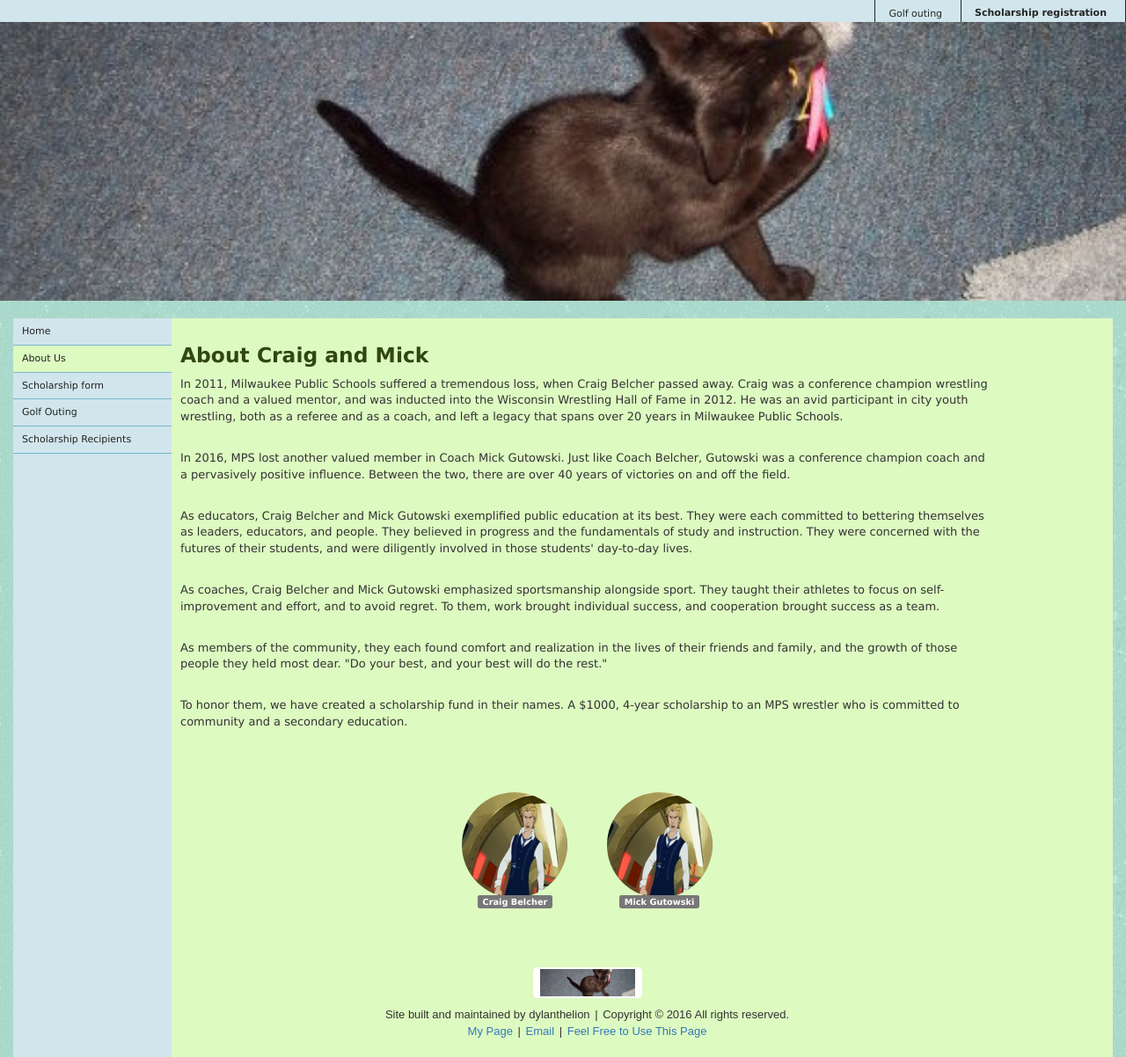
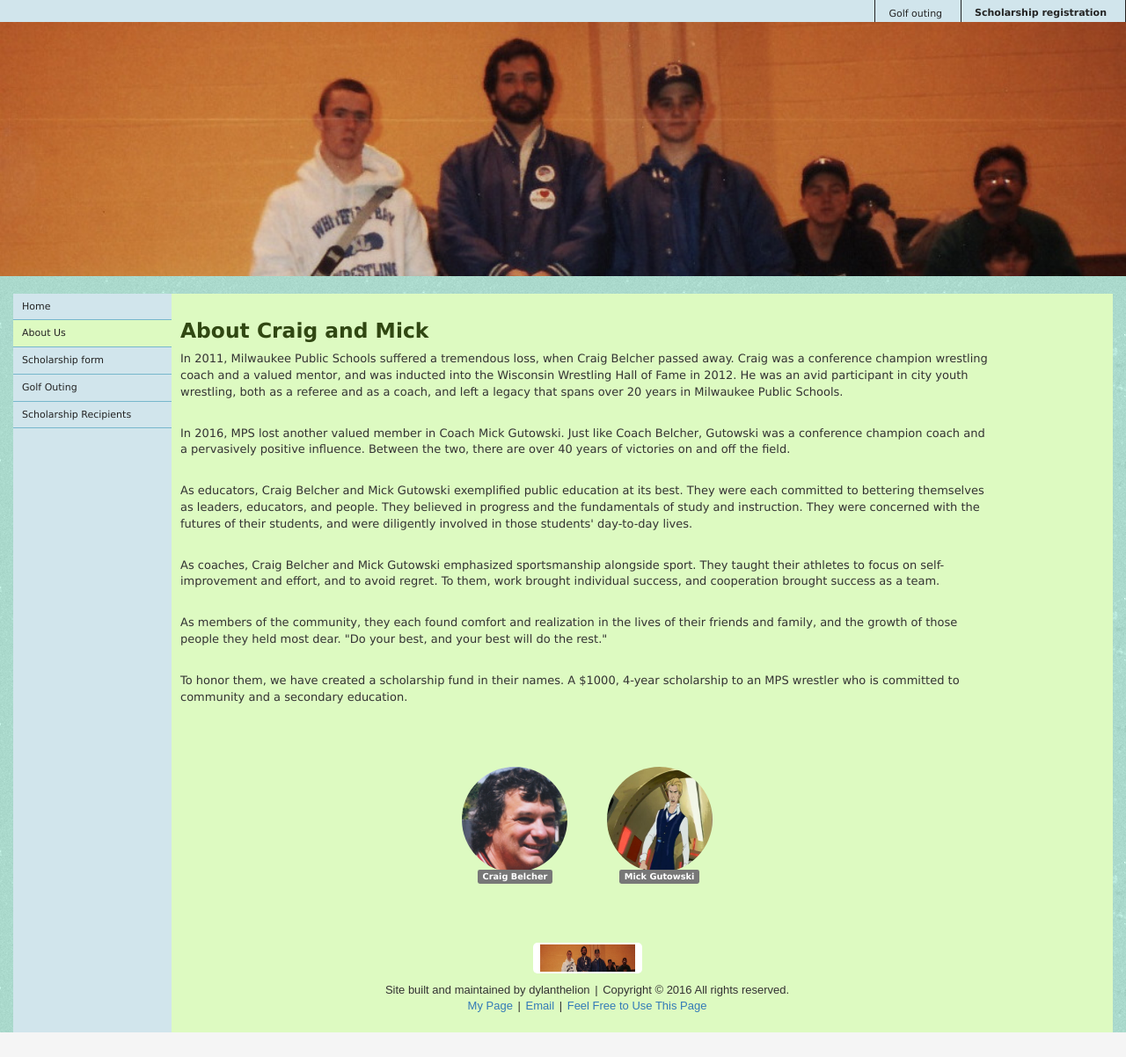
Before and after one commit to dylanthelion/dadsSite, a website: page public/html/aboutUs.html in a window 1280 px wide. Shown: the whole page at 88% size. After the commit the page ends 1174 px from the top, so only its background shows below. Drawn offline with Linux system fonts and the light colour scheme.

Commit message:
images Added banner and profile images to project Added options to img src's

```diff
--- a/public/html/aboutUs.html
+++ b/public/html/aboutUs.html
@@ -41,7 +41,7 @@
               <!-- Banner -->
               <div align='center' >
                   <div style='background-color:#      ;' class='banner-image-container' >
-                    <a target='_blank' href='/'><img border='0'title='Craig Belcher Memorial Scholarship Fund annual charity golf outing' alt='Craig Belcher Memorial Scholarship Fund annual charity golf outing' src='/assets/blackLure.jpg' id='bannerImage' class='.img-responsive' align='center'/></a>
+                    <a target='_blank' href='/'><img border='0'title='Craig Belcher Memorial Scholarship Fund annual charity golf outing' alt='Craig Belcher Memorial Scholarship Fund annual charity golf outing' src='/assets/banner1.jpg' id='bannerImage' class='.img-responsive' align='center'/></a>
                   </div>
                 </div>
               </div>
@@ -99,7 +99,7 @@
                   <div class='profile-pic-container'>
                     <div class='profile-pic-inner'>
                       <div>
-                        <img class='img-circle profile-image-small' src="/assets/BOWIE.jpg">
+                        <img class='img-circle profile-image-small' src="/assets/profile2.jpg">
                         <div>
                           <span class='label label-default'>Craig Belcher</span>
                         </div>
@@ -118,7 +118,7 @@
                   <div>
                     <div>
                       <div class='footer-wrapper'>
-                        <a href='http://www.dylanthelion.com/' target='_blank'><img src='/assets/blackLure.jpg' class='logo'></a>
+                        <a href='http://www.dylanthelion.com/' target='_blank'><img src='/assets/banner1.jpg' class='logo'></a>
                         <p>Site built and maintained by dylanthelion<span> | </span>Copyright © 2016  All rights reserved.</p>
                         <ul>
                           <li>
```
Also changed, not shown: index.html (+2 -2 lines), public/html/golfRegistration.html (+2 -2 lines), public/html/recipients.html (+2 -2 lines), public/assets/banner1.jpg (added), public/assets/banner2.jpg (added), public/assets/banner3.jpg (added), public/assets/banner4.jpg (added), public/assets/banner5.jpg (added), public/assets/banner6.jpg (added), public/assets/profile1.jpg (added), public/assets/profile2.jpg (added), public/assets/profile3.jpg (added), public/assets/profile4.jpg (added).
